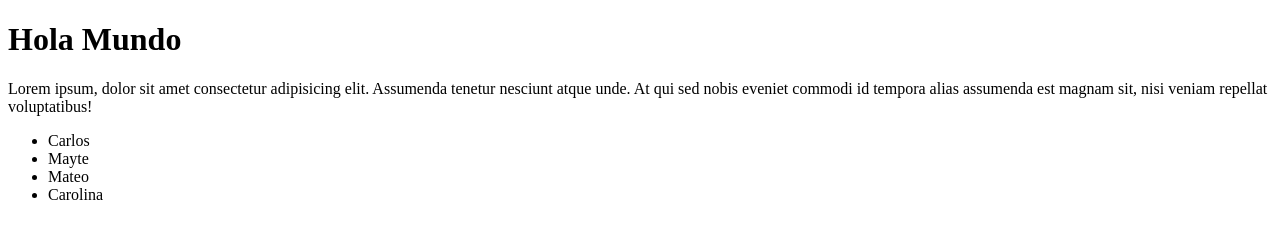
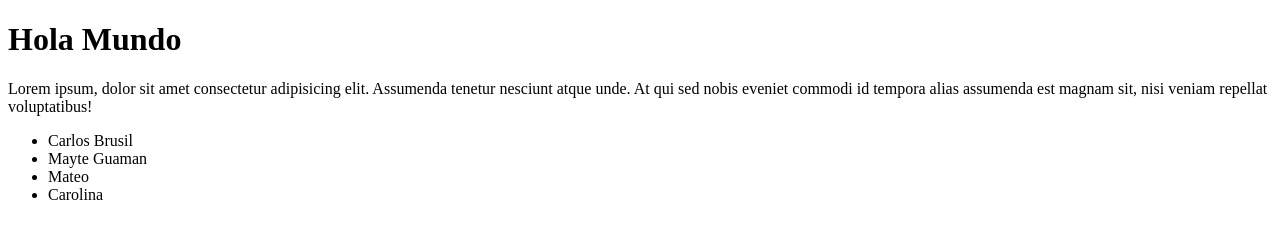
Before and after one commit to carlosbrusil/mi-repositorio-ejemplo, a plain HTML site: page index.html in a window 1280 px wide. Drawn offline with Linux system fonts and the light colour scheme.

Commit message:
se aumento apellidos a la lista de nombres

```diff
--- a/index.html
+++ b/index.html
@@ -9,8 +9,8 @@
         <h1>Hola Mundo</h1>
         <p>Lorem ipsum, dolor sit amet consectetur adipisicing elit. Assumenda tenetur nesciunt atque unde. At qui sed nobis eveniet commodi id tempora alias assumenda est magnam sit, nisi veniam repellat voluptatibus!</p>
         <ul>
-            <li>Carlos</li>
-            <li>Mayte</li>
+            <li>Carlos Brusil</li>
+            <li>Mayte Guaman</li>
             <li>Mateo</li>
             <li>Carolina</li>
 
```
